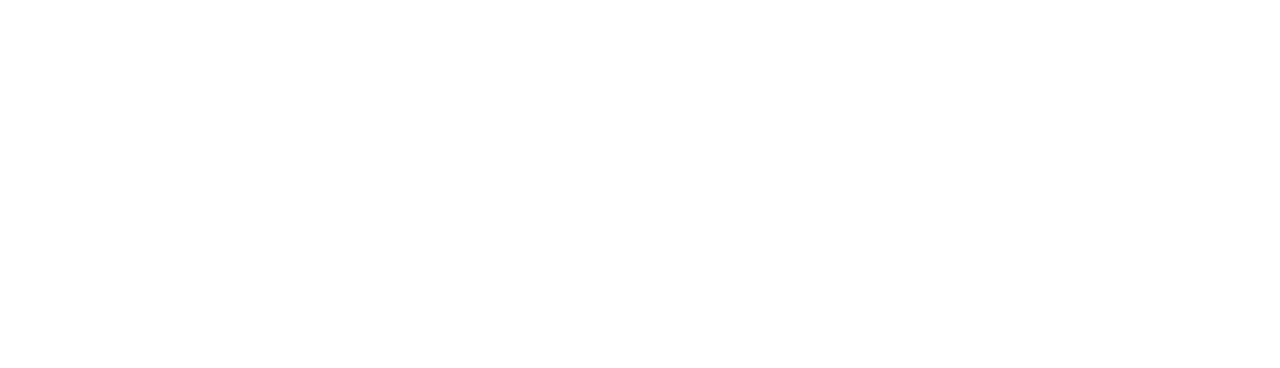
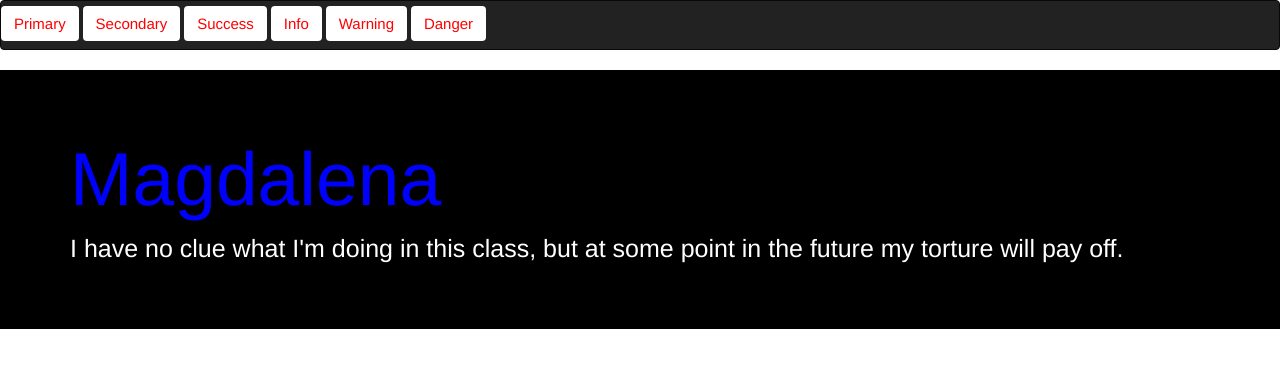
Before and after one commit to magda8607/my-second-repo, a plain HTML site: page index.html in a window 1280 px wide. Drawn offline with Linux system fonts and the light colour scheme.

Commit message:
added stylesheet and index

```diff
--- a/css/styles.css
+++ b/css/styles.css
@@ -0,0 +1,17 @@
+.btns{
+  color: red;
+  font-size: 15px;
+  background-color: white;
+  margin-top: 5px;
+}
+#jumbo-ltrs{
+  font-size: 75px;
+  color: blue;
+}
+#jumbo{
+  background-color: black;
+}
+#sml-jumbo-ltrs{
+  color: white;
+  font-size: 25px;
+}
--- a/index.html
+++ b/index.html
@@ -9,14 +9,24 @@
   <title>Document</title>
 </head>
 <body>
-
-
-
-
+  <nav class="navbar navbar-inverse bg-inverse">
+    <button type="button" class="btn btns">Primary</button>
+  <button type="button" class="btn btns">Secondary</button>
+  <button type="button" class="btn btns">Success</button>
+  <button type="button" class="btn btns">Info</button>
+  <button type="button" class="btn btns">Warning</button>
+  <button type="button" class="btn btns">Danger</button>
+  <!-- Navbar content -->
+</nav>
+<div class="jumbotron jumbotron-fluid" id="jumbo">
+  <div class="container">
+    <h1 class="display-3" id="jumbo-ltrs">Magdalena</h1>
+    <p class="lead" id="sml-jumbo-ltrs">I have no clue what I'm doing in this class, but at some point in the future my torture will pay off.</p>
+  </div>
+</div>
 
 <script> src="https://code.jquery.com/jquery-2.2.4.min.js"</script>
 <script> src="js/bootstrap.min.js"</script>
 
-</script>
 </body>
 </html>
```
